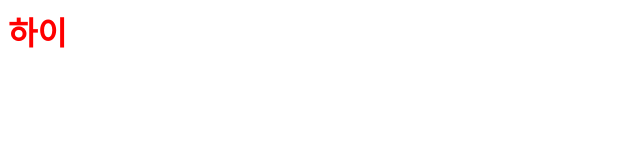
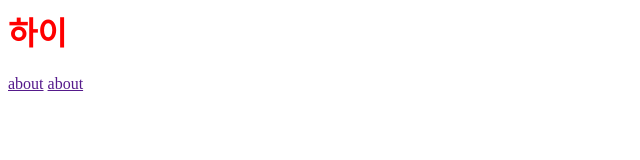
Before and after one commit to manji0819/first2, a plain HTML site: page index.html in a window 1280 px wide. Shown: the full height of the page, 0-640 px from the left. Drawn offline with Linux system fonts and the light colour scheme.

Commit message:
difficult

```diff
--- a/index.html
+++ b/index.html
@@ -9,5 +9,7 @@
 </head>
 <body>
   <h1>하이</h1>
+  <a href=""about/">about</a>
+  <a href=""contact/">about</a>
 </body>
 </html>
```
